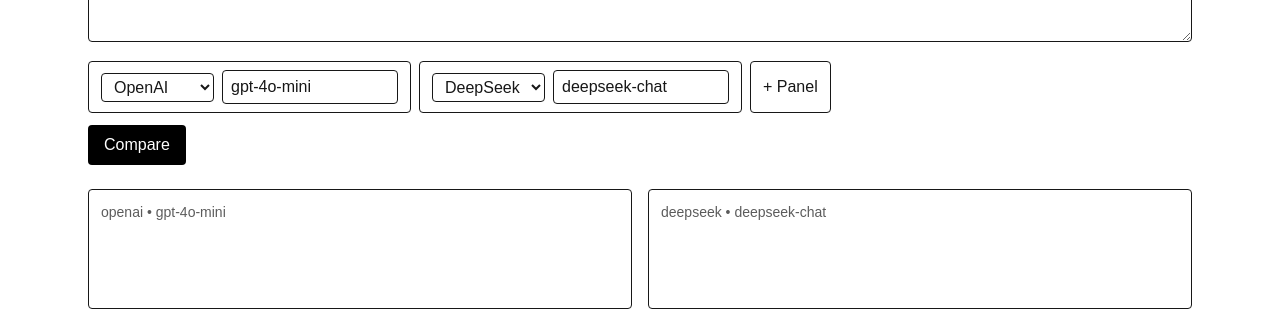
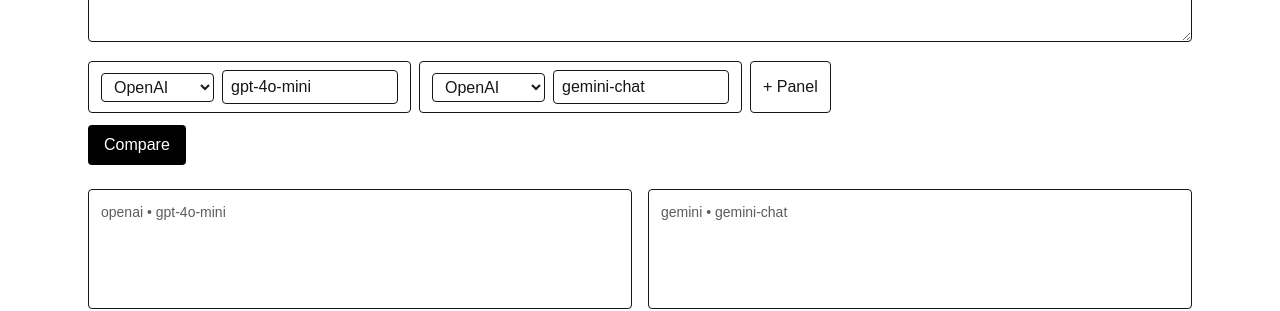
Before and after one commit to ljstreet6666/ai-hub, a Next.js app: page / in a window 1280 px wide. Shown: the part 144-455 px from the top of the page. Built offline with nearby package versions, Linux system fonts and the light colour scheme.

Commit message:
Update page.tsx

```diff
--- a/app/page.tsx
+++ b/app/page.tsx
@@ -8,7 +8,7 @@ export default function Home() {
   const [loading, setLoading] = useState(false);
   const [panels, setPanels] = useState<Panel[]>([
     { provider: "openai", model: "gpt-4o-mini" },
-    { provider: "deepseek", model: "deepseek-chat" },
+    { provider: "gemini", model: "gemini-chat" },
   ]);
 
   async function compare() {
```
